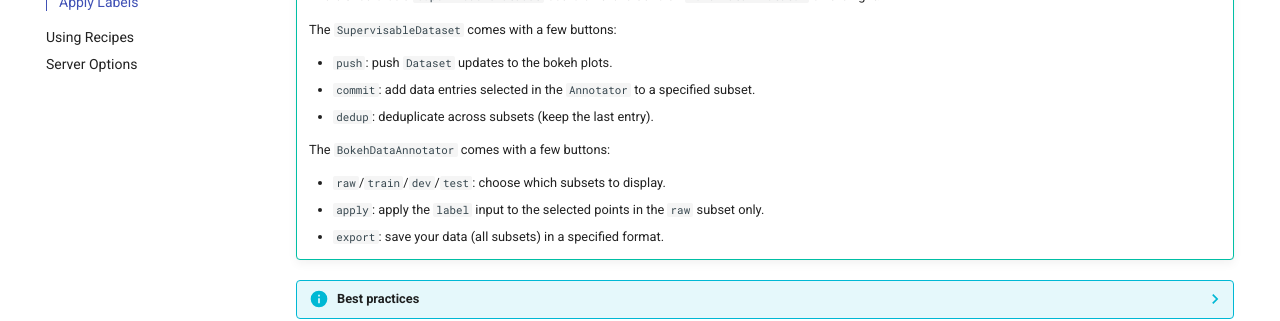
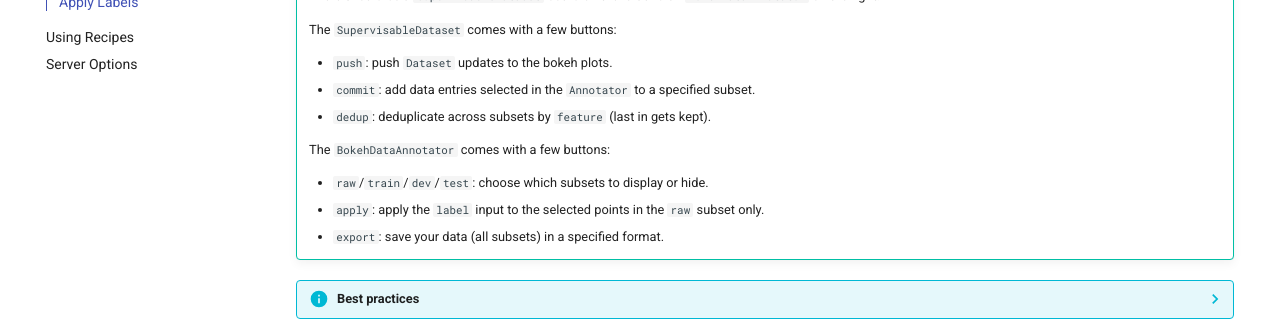
Before and after one commit to phurwicz/hover, an MkDocs documentation site: the page built from docs/pages/tutorial/t0-quickstart.md, in a window 1280 px wide and 900 px high, scrolled down 2399 px. Shown: the part 214-535 px from the top of the window. Built offline with MkDocs 1.6.1 and Material for MkDocs 9.7.7, drawn with Linux system fonts in a browser that asks for light colours; emoji names are drawn with the system emoji font; a script that is not in the unit is left out; comment, search, counter and statistics services are not loaded; some of the changed text lies outside the part shown.

```diff
--- a/docs/pages/tutorial/t0-quickstart.md
+++ b/docs/pages/tutorial/t0-quickstart.md
@@ -132,16 +132,16 @@ Now we are ready to visualize and annotate!
 
     -   `push`: push `Dataset` updates to the bokeh plots.
     -   `commit`: add data entries selected in the `Annotator` to a specified subset.
-    -   `dedup`: deduplicate across subsets (keep the last entry).
+    -   `dedup`: deduplicate across subsets by `feature` (last in gets kept).
 
     The `BokehDataAnnotator` comes with a few buttons:
 
-    -   `raw`/`train`/`dev`/`test`: choose which subsets to display.
+    -   `raw`/`train`/`dev`/`test`: choose which subsets to display or hide.
     -   `apply`: apply the `label` input to the selected points in the `raw` subset only.
     -   `export`: save your data (all subsets) in a specified format.
 
 ??? info "Best practices"
-    We've essentially put the data into neighborboods based on the vectorizer, but the quality, or the homogeneity of labels, of such neighborhoods can vary.
+    We've essentially put the data into neighborboods based on the vectorizer, but the quality (homogeneity of labels) of such neighborhoods can vary.
 
     -   hover over any data point to see its tooltip.
     -   take advantage of different selection tools to apply labels at appropriate scales.
--- a/mkdocs.yml
+++ b/mkdocs.yml
@@ -26,8 +26,9 @@ nav:
         - 'Server Options': 'pages/tutorial/t2-bokeh-app.md'
     - 'Topics':
         #- 'Why Hover': 'pages/topics/what-hover-is.md'
-        - 'Managing Data (under work)': 'pages/topics/managing-data.md' # ideas & best practices around SupervisableDataset
+        - 'Managing Data (under work)': 'pages/topics/managing-data.md' # jupyter illustration of ideas & best practices around SupervisableDataset
         - 'Active Learning (under work)': 'pages/topics/active-learning.md' # video walkthrough showcasing the active_learning recipe
+        - 'Multiple Views (under work)': 'pages/topics/multiple-views.md' # video walkthrough showcasing the snorkel_crosscheck recipe
         - 'Distant Supervision (under work)': 'pages/topics/distant-supervision.md' # video walkthrough showcasing the snorkel_crosscheck recipe
         #- 'Customized Usage':
         #    - 'API Levels': 'pages/topics/api-levels.md' # discuss the interaction between recipe / dataset / explorer
```
Also changed, not shown: other parts of docs/pages/tutorial/t0-quickstart.md (+3 -3 lines), docs/pages/topics/multiple-views.md (added).
